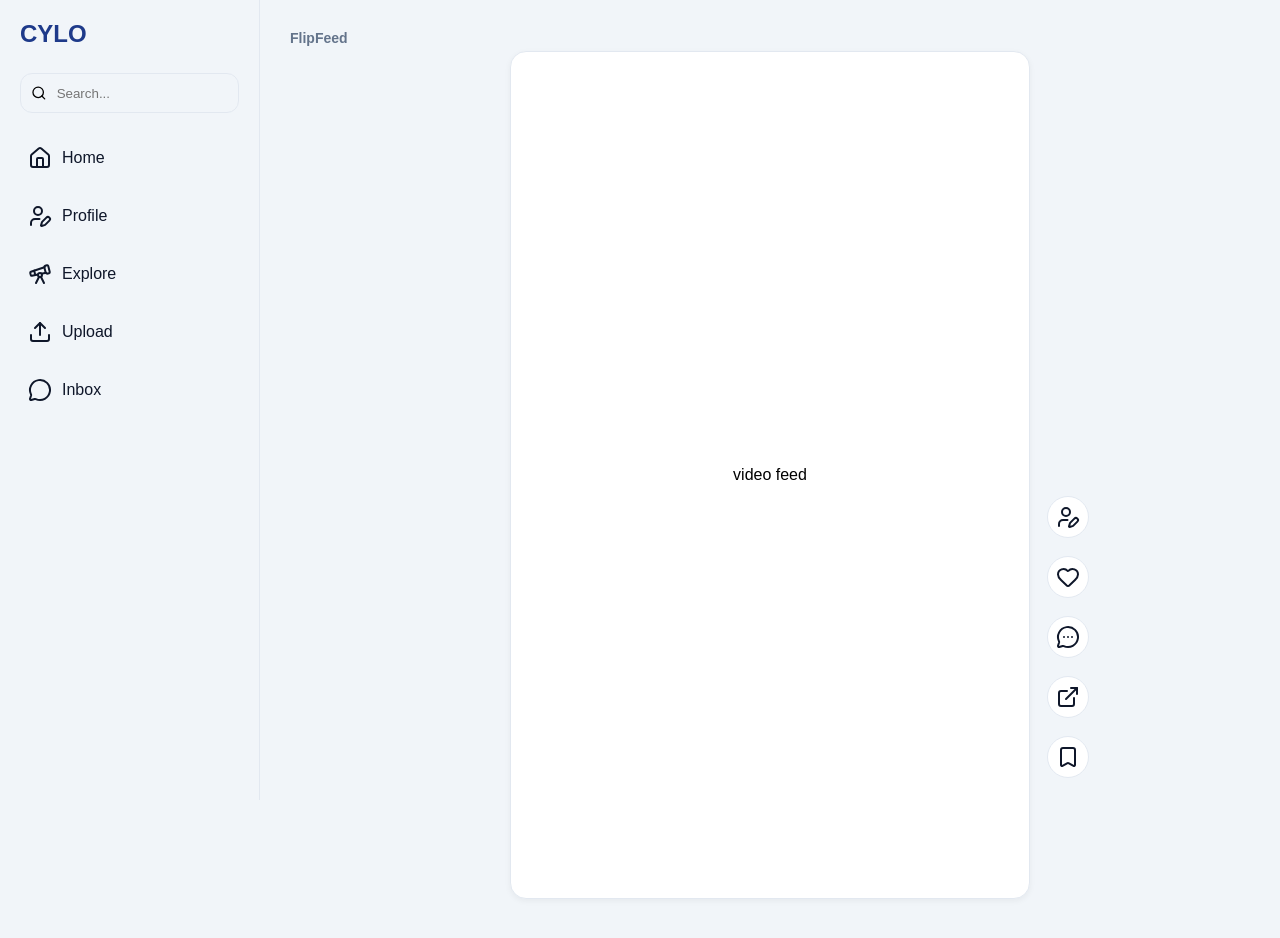
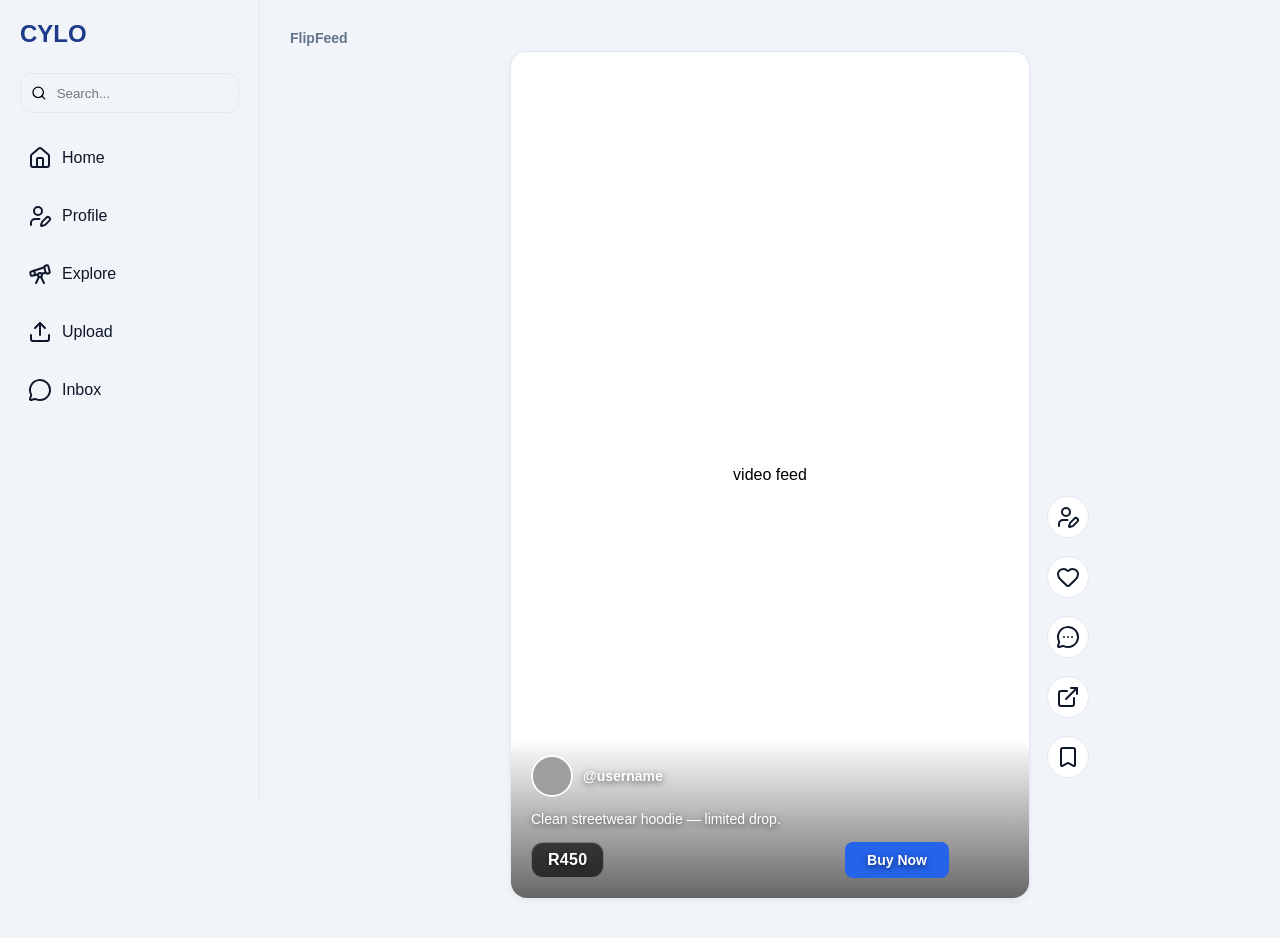
Before and after one commit to siphoPrince/TradeNest, a React (Vite) app in the folder TradeNest/tradenest/: page /dashboard in a window 1280 px wide. Shown: the top 938 px of the page. Built offline with nearby package versions, Linux system fonts and the light colour scheme; grey boxes are pictures that could not be loaded.

Commit message:
adding gradiant to feed

```diff
--- a/TradeNest/tradenest/src/components/Feed.jsx
+++ b/TradeNest/tradenest/src/components/Feed.jsx
@@ -1,5 +1,6 @@
 import { useState } from "react";
 import Engagement from "./Engagement";
+import ProductCard from "./ProductCard";
 
 const Feed = () =>{
 
@@ -12,6 +13,7 @@ const Feed = () =>{
                 <div className="main-screen">
                 video feed
                 <Engagement />
+                <ProductCard/>
                 </div>
 
                 {/* RIGHT COMMENT PANEL */}
--- /dev/null
+++ b/TradeNest/tradenest/src/components/ProductCard.jsx
@@ -0,0 +1,30 @@
+const ProductCard = () =>{
+    return(
+        <div className="productInfo">
+
+        <div className="profileInfo">
+            <img src="/profile.jpg" className="profile-pic" />
+            <span>@username</span>
+        </div>
+
+        <div className="description">
+            <p>Clean streetwear hoodie — limited drop.</p>
+        </div>
+
+        <div className="product-actions">
+
+            <div className="price">
+                R450
+            </div>
+
+            <a href="#" className="buynow">
+                Buy Now
+            </a>
+
+        </div>
+
+    </div>
+    );
+}
+
+export default ProductCard;
--- a/TradeNest/tradenest/src/styles/Dashboard.css
+++ b/TradeNest/tradenest/src/styles/Dashboard.css
@@ -332,3 +332,158 @@ body{
         box-shadow: 0 4px 10px rgba(0,0,0,0.1);
     }
 }
+
+/* ============================= */
+/* Product Card Details Feed     */
+/* ============================= */
+
+/* PRODUCT INFO CONTAINER */
+.productInfo {
+    position: absolute;
+    bottom: 20px;
+    left: 20px;
+    right: 80px; /* leave space for engagement icons */
+
+    display: flex;
+    flex-direction: column;
+    gap: 12px;
+
+    color: white;
+
+    z-index: 10;
+
+    text-shadow: 0 2px 6px rgba(0,0,0,0.6);
+}
+
+
+/* ============================= */
+/* PROFILE SECTION */
+/* ============================= */
+
+.profileInfo {
+    display: flex;
+    align-items: center;
+    gap: 10px;
+
+    font-weight: 600;
+    font-size: 14px;
+}
+
+/* PROFILE IMAGE */
+
+.profile-pic {
+    width: 42px;
+    height: 42px;
+
+    border-radius: 50%;
+    border: 2px solid rgba(255,255,255,0.9);
+
+    object-fit: cover;
+}
+
+
+/* ============================= */
+/* DESCRIPTION */
+/* ============================= */
+
+.description p {
+    font-size: 14px;
+    margin: 0;
+    line-height: 1.5;
+
+    max-width: 85%;
+}
+
+
+/* ============================= */
+/* PRODUCT ACTIONS ROW */
+/* ============================= */
+
+.product-actions {
+    display: flex;
+    align-items: center;
+    justify-content: space-between;
+
+    width: 100%;
+}
+
+
+/* ============================= */
+/* PRICE BADGE */
+/* ============================= */
+
+.price{
+    display:inline-flex;
+    align-items:center;
+    justify-content:center;
+
+    padding:8px 16px;
+
+    font-size:16px;
+    font-weight:700;
+
+    color:white;
+
+    background:rgba(0,0,0,0.65);
+    backdrop-filter:blur(6px);
+
+    border-radius:var(--radius-md);
+
+    border:1px solid rgba(255,255,255,0.35);
+
+    letter-spacing:0.3px;
+}
+
+
+/* ============================= */
+/* BUY BUTTON */
+/* ============================= */
+
+.buynow {
+    padding: 10px 22px;
+
+    background: var(--color-accent);
+    color: white;
+
+    text-decoration: none;
+
+    border-radius: 8px;
+
+    font-weight: 600;
+    font-size: 14px;
+
+    transition: all 0.2s ease;
+}
+
+
+/* HOVER EFFECT */
+
+.buynow:hover {
+    background: var(--color-primary);
+    transform: translateY(-2px);
+    box-shadow: var(--shadow-sm);
+}
+
+
+/* ============================= */
+/* VIDEO GRADIENT FOR TEXT */
+/* ============================= */
+
+.main-screen::after{
+    content:"";
+    position:absolute;
+
+    bottom:0;
+    left:0;
+    right:0;
+
+    height:160px;
+
+    background:linear-gradient(
+        to top,
+        rgba(0,0,0,0.6),
+        rgba(0,0,0,0)
+    );
+
+    border-radius: var(--radius-lg);
+}
```
